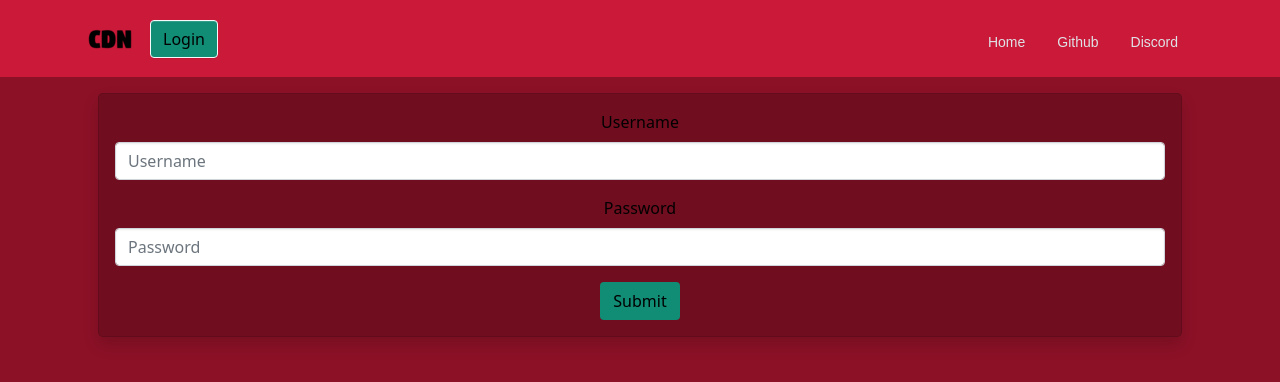
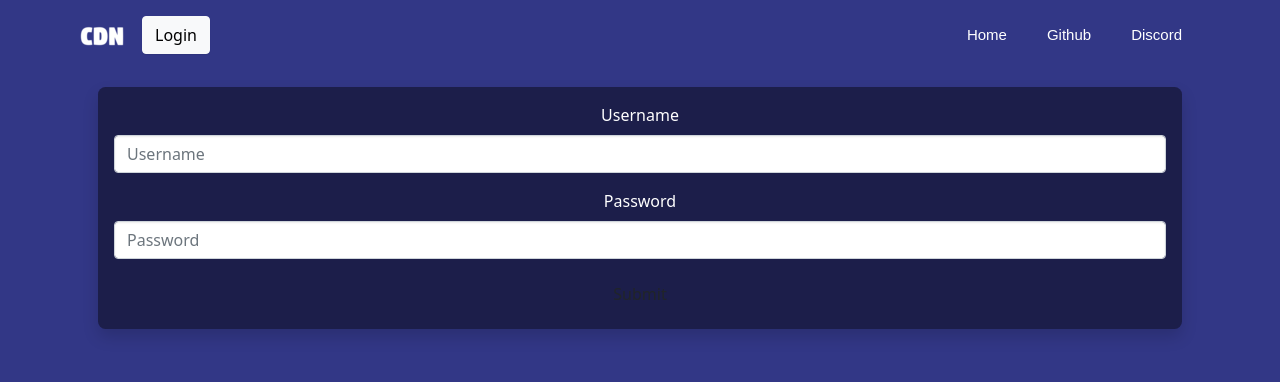
Before and after one commit to aarons-archive/cdn, a Python web app: template cdn/templates/login.html in a window 1280 px wide. Shown: the top 382 px of the page. Run offline with Jinja, Linux system fonts and the light colour scheme; the template is opened without the code that fills it, so the values that code supplies are empty; style sheets or scripts are compiled from the project's sources; some web fonts are replaced.

Commit message:
change colour scheme

```diff
--- a/cdn/assets/css/app.scss
+++ b/cdn/assets/css/app.scss
@@ -12,46 +12,44 @@
 // Boostrap variable overrides //
 ////////////////////////////////
 
+
 // Defaults
 $enable-shadows: true;
+$enable-negative-margins: true;
 
 
 // Cards
-$card-border-radius: 5px;
+$card-border-radius: 7.5px;
+$card-border-width: 0px;
 // Card colours
-$card-bg: var(--background-30);
+$card-color: $white;
+$card-bg: var(--blue-40);
 
 
 // Dropdowns
-$dropdown-min-width: 12.5em;
-$dropdown-padding-x: 0.5rem;
-$dropdown-padding-y: 0.5rem;
+$dropdown-min-width: 12em;
+$dropdown-padding-x: 0.4rem;
+$dropdown-padding-y: 0.4rem;
 $dropdown-border-radius: 5px;
-$dropdown-item-padding-y: 0.4em;
-$dropdown-item-padding-x: 0.4em;
+$dropdown-border-width: 0px;
+$dropdown-item-padding-y: 0.3em;
+$dropdown-item-padding-x: 0.3em;
 // Dropdown colours
-$dropdown-dark-color: $gray-300;
-$dropdown-dark-bg: var(--background-0);
-$dropdown-dark-link-hover-color: $white !important;
-$dropdown-dark-link-hover-bg: var(--red-50);
+$dropdown-dark-color: $white;
+$dropdown-dark-bg: var(--blue-30);
+$dropdown-dark-divider-bg: $white;
+$dropdown-dark-link-hover-color: $white;
+$dropdown-dark-link-hover-bg: var(--blue-20);
 $dropdown-dark-link-active-color: $white;
-$dropdown-dark-link-active-bg: var(--red-60);
+$dropdown-dark-link-active-bg: var(--blue-20);
 
 
 // Navbars
-$navbar-nav-link-padding-x: 1rem;
+$navbar-nav-link-padding-x: 1.25rem;
 // Navbar colours
-$navbar-dark-color: $gray-300;
+$navbar-dark-color: $white;
 $navbar-dark-hover-color: $gray-600;
-$navbar-dark-active-color: var(--red-50);
-
-
-// Toasts
-$toast-color: $white;
-$toast-background-color: var(--background-30);
-
-$toast-header-color: $white;
-$toast-header-background-color: var(--background-20);
+$navbar-dark-active-color: $gray-600;
 
 
 /////////////////////////////
@@ -83,39 +81,17 @@ $toast-header-background-color: var(--background-20);
 //////////////////
 
 :root {
+  --background-0: #18191c;
+  --background-10: #1A1A1C;
+  --background-20: #313135;
+  --background-30: #45454A;
+  --background-40: #59595F;
 
-  --light-blue:   #19CBAA;
-  --blue:         #118C75;
-  --dark-blue:    #0A5446;
-
-  --light-red:    #CB1939;
-  --red:          #8C1127;
-  --dark-red:     #700E1F;
-
-  --orange-brown: #A66F2D;
-  --brown:        #73441A;
-  --peach:        #F2B199;
-
-  --light-white:  #F2E8DC;
-  --pure-white:   #FFFFFF;
-
-  --text-black:   #000000;
-  --text-white:   #FFFFFF;
-
-  --red-10: #FF0015;
-  --red-20: #FF0026;
-  --red-30: #F10034;
-  --red-40: #BE0028;
-  --red-50: #A40023;
-  --red-60: #710018;
-
-  --background-0: #18191C;
-  --background-10: #1f2326;
-  --background-20: #2F3136;
-  --background-30: #40444B;
-
-  --black: #000000;
-  --white:        #ECEBF3;
+  --blue-0: #4C52BD;
+  --blue-10: #3D43A4;
+  --blue-20: #323786;
+  --blue-30: #272A68;
+  --blue-40: #1C1E4A;
 }
 
 
@@ -123,22 +99,33 @@ $toast-header-background-color: var(--background-20);
 // Custom Scrollbar //
 /////////////////////
 ::-webkit-scrollbar {
-  width: 10px;
+  width: 15px;
 }
+
 ::-webkit-scrollbar-track {
-  background: var(--red);
+  background: var(--blue-10);
 }
+
 ::-webkit-scrollbar-thumb {
-  background: var(--light-red);
+  background: var(--blue-0);
 }
+
 ::-webkit-scrollbar-thumb:hover {
-  background: var(--dark-red);
+  background: var(--blue-20);
 }
 
 
 body {
-  background-color: var(--red);
-  color: var(--text-white);
+  background-color: var(--blue-20);
+  color: $white;
+}
+
+
+//////////////
+// Filters //
+////////////
+.invert {
+  filter: invert(1);
 }
 
 
@@ -146,11 +133,11 @@ body {
 // Buttons //
 ////////////
 .btn {
-  background-color: var(--blue);
-  color: var(--text-black);
+  transition: all 0.3s ease-out;
 }
+
 .btn:hover {
-  filter: brightness(90%);
+  filter: brightness(70%);
 }
 
 
@@ -163,14 +150,17 @@ body {
   visibility: hidden;
   display: block;
 }
+
 .dropdown-menu.show {
   opacity: 1;
   visibility: visible;
 }
+
 .dropdown-menu-end {
   right: 0;
   left: auto;
 }
+
 .dropdown-item {
   border-radius: 5px;
 }
@@ -179,38 +169,7 @@ body {
 /////////////
 // Navbar //
 ///////////
-.navbar {
-  background: var(--light-red);
-  color: var(--text-black)
-}
 .nav-link {
   font-family: proxima-nova, sans-serif;
-  font-size: 14px;
+  font-size: 15px;
 }
-
-
-////////////////
-// Jumbotron //
-//////////////
-.jumbotron {
-  background: var(--light-red);
-  color: var(--text-black)
-}
-
-
-////////////
-// Cards //
-//////////
-.card {
-  background: var(--dark-red);
-  color: var(--text-black);
-
-  -webkit-transition: all 0.5s ease-out;
-  -moz-transition: all 0.5s ease-out;
-  -o-transition: all 0.5s ease-out;
-  transition: all 0.5s ease-out;
-}
-.card:hover,
-.card:focus {
-  transform: translate(-3px, -3px);
-}
--- a/cdn/templates/base.html
+++ b/cdn/templates/base.html
@@ -25,11 +25,11 @@
 
     <body>
 
-        <nav class="navbar navbar-dark navbar-expand-md p-3">
-            <div class="container g-0 g-md-3">
+        <nav class="navbar navbar-dark navbar-expand-md px-2 py-3">
+            <div class="container px-2">
 
                 <a class="navbar-brand p-0" href="/app">
-                    <img class="img-fluid align-text-top d-inline-block" src="{{ static('/images/logo48x30.png') }}" alt="logo">
+                    <img class="img-fluid align-text-top d-inline-block invert" src="{{ static('/images/logo48x30.png') }}" alt="logo">
                 </a>
 
                 <div class="btn-group">
@@ -37,14 +37,14 @@
                     {% if account %}
                         <div class="nav-item dropdown">
                             <a class="nav-link dropdown-toggle text-light p-0 mx-2" href="#" id="NavbarDropdownMenuLink" role="button" data-bs-toggle="dropdown">
-                                <img class="img-fluid rounded-circle me-2" src="{{ account.avatar }}" alt="logo" width="30px">
+                                <img class="img-fluid rounded-circle me-1" src="{{ account.avatar }}" alt="avatar" width="30px">
                                 {{ account.username }}
                             </a>
                             <ul class="dropdown-menu dropdown-menu-dark dropdown-menu-end mt-2" aria-labelledby="NavbarDropdownMenuLink">
                                 <li><a class="dropdown-item" href="/app/account">Account</a></li>
                                 <li><a class="dropdown-item" href="/app/media">Media</a></li>
-                                <li><hr class="dropdown-divider my-1"></li>
-                                <li><a class="dropdown-item text-danger" href="/app/logout">Logout</a></li>
+                                <li><hr class="dropdown-divider my-1" style="height: 2px;"></li>
+                                <li><a class="dropdown-item text-danger fw-bold" href="/app/logout">Logout</a></li>
                             </ul>
                         </div>
 
@@ -63,7 +63,7 @@
 
                 </div>
 
-                <div class="collapse navbar-collapse mt-2" id="NavBar">
+                <div class="collapse navbar-collapse" id="NavBar">
                     <ul class="navbar-nav ms-auto">
                         <li class="nav-item"><a class="nav-link" href="/app">Home</a></li>
                         <li class="nav-item"><a class="nav-link" href="/app/github">Github</a></li>
```
